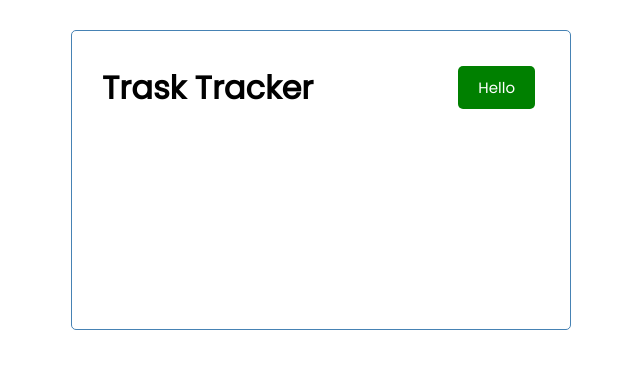
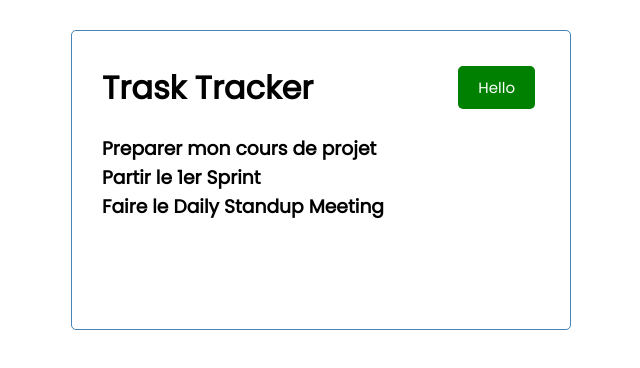
Before and after one commit to zeprof/react-task-tracker, a React (Create React App) app: page / in a window 1280 px wide. Shown: the top 368 px of the page, without its empty margins (319-959 px from the left). Built offline with nearby package versions, Linux system fonts and the light colour scheme.

Commit message:
Ajout du composant Tasks

```diff
--- a/src/App.js
+++ b/src/App.js
@@ -1,11 +1,13 @@
 
 import './App.css';
 import Header from './components/Header'
+import Tasks from './components/Tasks'
 
 function App() {
   return (
     <div className='container'>
       <Header/>
+      <Tasks/>
     </div>
   );
 }
--- /dev/null
+++ b/src/components/Tasks.js
@@ -0,0 +1,30 @@
+const tasks = [
+    {
+        id: 1,
+        text: 'Preparer mon cours de projet',
+        day: '9 Septembre @ 14:25',
+        reminder: true,
+    },
+    {
+        id: 2,
+        text: 'Partir le 1er Sprint',
+        day: '10 Septembre @ 09:00',
+        reminder: false,
+    },
+    {
+        id: 3,
+        text: 'Faire le Daily Standup Meeting',
+        day: '10 Septembre @ 10:00',
+        reminder: false,
+    },
+]
+
+const Tasks = () => {
+    return (
+        <>
+            {tasks.map((task) => (<h3>{task.text}</h3>))}
+        </>
+    )
+}
+
+export default Tasks
```
